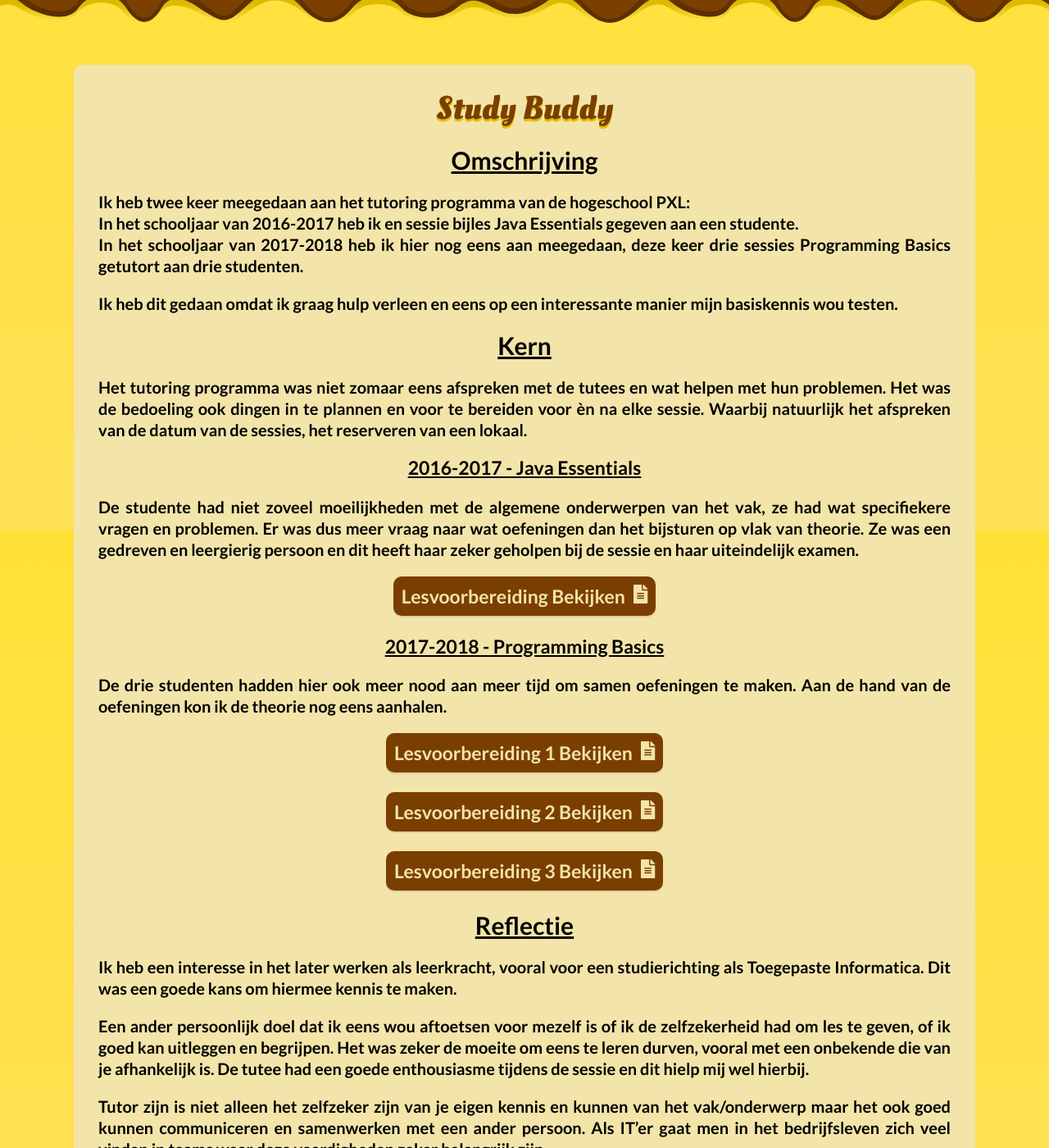
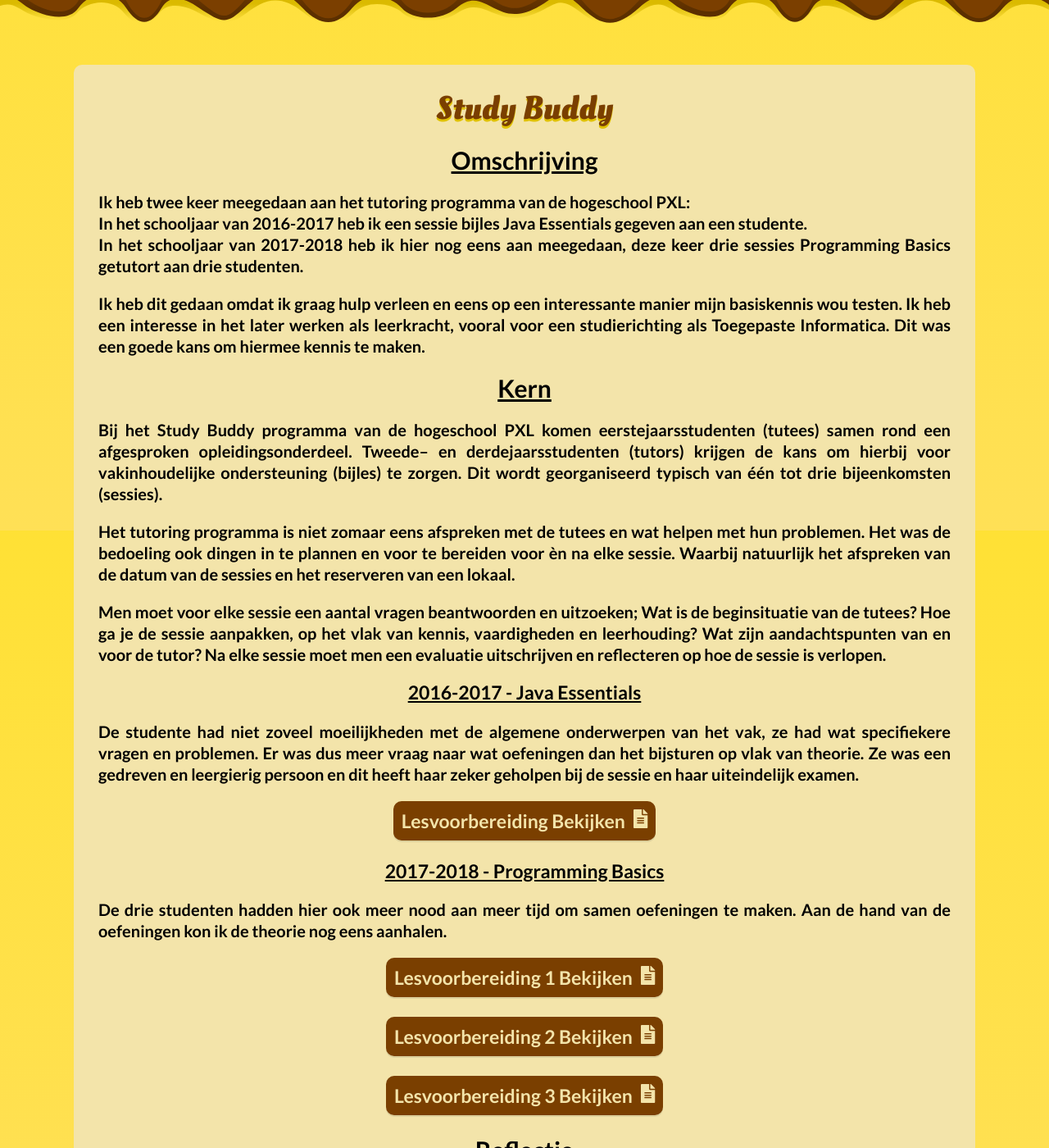
Before and after one commit to Maxzilla60/maxzilla60.github.io, a Jekyll site: the page built from _activities/studybuddy.html, in a window 1280 px wide and 1400 px high, scrolled down 253 px. Shown: the whole window at 82% size. Built offline with Jekyll 4.4.1, drawn with Linux system fonts in a browser that asks for light colours; nearby versions of some CDN libraries.

Commit message:
A little more work

```diff
--- a/_activities/coderdojo.html
+++ b/_activities/coderdojo.html
@@ -8,7 +8,7 @@ date: 21/10/2017
 category: "Student Engagement"
 link: "https://www.coderdojobelgium.be/"
 icon: "logos_aclister.svg"
-selection: false
+selection: true
 ---
 <article>
 	{{ page.short }}
--- a/_activities/openbedrijvendag.html
+++ b/_activities/openbedrijvendag.html
@@ -8,7 +8,7 @@ date: 01/10/2017
 category: "Student Engagement"
 link: "http://www.openbedrijvendag.be/corda-campus"
 icon: "logos_aclister.svg"
-selection: false
+selection: true
 ---
 <article>
 	{{ page.short }}
--- a/_activities/studybuddy.html
+++ b/_activities/studybuddy.html
@@ -14,21 +14,27 @@ permalink: /selectie/studybuddy/
 <article>
 	<h1>{{ page.title }}</h1>
 	<h2>Omschrijving</h2>
-	<p>Ik heb twee keer meegedaan aan het tutoring programma van de hogeschool PXL:</br>In het schooljaar van 2016-2017 heb ik en sessie bijles Java Essentials gegeven aan een studente.</br>
+	<p>Ik heb twee keer meegedaan aan het tutoring programma van de hogeschool PXL:</br>
+	In het schooljaar van 2016-2017 heb ik een sessie bijles Java Essentials gegeven aan een studente.</br>
 	In het schooljaar van 2017-2018 heb ik hier nog eens aan meegedaan, deze keer drie sessies Programming Basics getutort aan drie studenten.</p>
-	<p>Ik heb dit gedaan omdat ik graag hulp verleen en eens op een interessante manier mijn basiskennis wou testen.</p>
+	<p>Ik heb dit gedaan omdat ik graag hulp verleen en eens op een interessante manier mijn basiskennis wou testen. Ik heb een interesse in het later werken als leerkracht, vooral voor een studierichting als Toegepaste Informatica. Dit was een goede kans om hiermee kennis te maken.</p>
+
 	<h2>Kern</h2>
-	<p>Het tutoring programma was niet zomaar eens afspreken met de tutees en wat helpen met hun problemen. Het was de bedoeling ook dingen in te plannen en voor te bereiden voor èn na elke sessie. Waarbij natuurlijk het afspreken van de datum van de sessies, het reserveren van een lokaal.</p>
+	<p>Bij het Study Buddy programma van de hogeschool PXL komen eerstejaarsstudenten (tutees) samen rond een afgesproken opleidingsonderdeel. Tweede– en derdejaarsstudenten (tutors) krijgen de kans om hierbij voor vakinhoudelijke ondersteuning (bijles) te zorgen. Dit wordt georganiseerd typisch van één tot drie bijeenkomsten (sessies).</p>
+	<p>Het tutoring programma is niet zomaar eens afspreken met de tutees en wat helpen met hun problemen. Het was de bedoeling ook dingen in te plannen en voor te bereiden voor èn na elke sessie. Waarbij natuurlijk het afspreken van de datum van de sessies en het reserveren van een lokaal.</p>
+	<p>Men moet voor elke sessie een aantal vragen beantwoorden en uitzoeken; Wat is de beginsituatie van de tutees? Hoe ga je de sessie aanpakken, op het vlak van kennis, vaardigheden en leerhouding? Wat zijn aandachtspunten van en voor de tutor? Na elke sessie moet men een evaluatie uitschrijven en reflecteren op hoe de sessie is verlopen.</p>
+
 	<h3>2016-2017 - Java Essentials</h3>
 	<p>De studente had niet zoveel moeilijkheden met de algemene onderwerpen van het vak, ze had wat specifiekere vragen en problemen. Er was dus meer vraag naar wat oefeningen dan het bijsturen op vlak van theorie. Ze was een gedreven en leergierig persoon en dit heeft haar zeker geholpen bij de sessie en haar uiteindelijk examen.</p>
 	<a href="/files/Lesvoorbereiding_1_JavaEssentials_MaximeOrione.pdf" target="_blank"><button class="small_button">Lesvoorbereiding Bekijken <i class="fas fa-file-alt"></i></button></a></br>
+
 	<h3>2017-2018 - Programming Basics</h3>
 	<p>De drie studenten hadden hier ook meer nood aan meer tijd om samen oefeningen te maken. Aan de hand van de oefeningen kon ik de theorie nog eens aanhalen.</p>
 	<a href="/files/voorbereidingsfiche1_OrioneMaxime_ProgrammingBasics.pdf" target="_blank"><button class="small_button">Lesvoorbereiding 1 Bekijken <i class="fas fa-file-alt"></i></button></a></br>
 	<a href="/files/voorbereidingsfiche2_OrioneMaxime_ProgrammingBasics.pdf" target="_blank"><button class="small_button">Lesvoorbereiding 2 Bekijken <i class="fas fa-file-alt"></i></button></a></br>
 	<a href="/files/voorbereidingsfiche3_OrioneMaxime_ProgrammingBasics.pdf" target="_blank"><button class="small_button">Lesvoorbereiding 3 Bekijken <i class="fas fa-file-alt"></i></button></a></br>
+
 	<h2>Reflectie</h2>
-	<p>Ik heb een interesse in het later werken als leerkracht, vooral voor een studierichting als Toegepaste Informatica. Dit was een goede kans om hiermee kennis te maken.</p>
 	<p>Een ander persoonlijk doel dat ik eens wou aftoetsen voor mezelf is of ik de zelfzekerheid had om les te geven, of ik goed kan uitleggen en begrijpen. Het was zeker de moeite om eens te leren durven, vooral met een onbekende die van je afhankelijk is. De tutee had een goede enthousiasme tijdens de sessie en dit hielp mij wel hierbij.</p>
 	<p>Tutor zijn is niet alleen het zelfzeker zijn van je eigen kennis en kunnen van het vak/onderwerp maar het ook goed kunnen communiceren en samenwerken met een ander persoon. Als IT’er gaat men in het bedrijfsleven zich veel vinden in teams waar deze vaardigheden zeker belangrijk zijn.</p>
 	<p>Wegens moeilijkheden met planning heb ik maar één sessie kunnen geven in 2016-2017. Ik heb enorm mijn tijd onderschat. Het is belangrijk dat niet alleen de tutee zich in goede planning kan stellen, maar ook de tutor zelf.</p>
--- a/_config.yml
+++ b/_config.yml
@@ -18,7 +18,7 @@ author: Maxime Orione
 email: maxpower98@hotmail.com
 description: >- # this means to ignore newlines until "baseurl:"
   Hallo, ik ben Maxime Orione - noem me maar Max - en dit is mijn I-Talent Portfolio!
-  Ik ben student Application Development op de Hogeschool PXL te Hasselt. Mijn programmeurshart ligt vooral bij webdevelopment, zowel front- als back-end, maar ik hou me ook veel bezig met tekenen en design. Verder heb ik ook interesse om leerkracht te worden.
+  Ik ben student Application Development op de Hogeschool PXL te Hasselt. Mijn programmeurshart ligt vooral bij webdevelopment, zowel front- als back-end, maar ik hou me ook veel bezig met tekenen en design.
 baseurl: "" # the subpath of your site, e.g. /blog
 url: "" # the base hostname & protocol for your site, e.g. http://example.com
 twitter_username: HungryMaxzilla
```
Also changed, not shown: index.html (+7 -3 lines), todo.md (+3 -3 lines).
